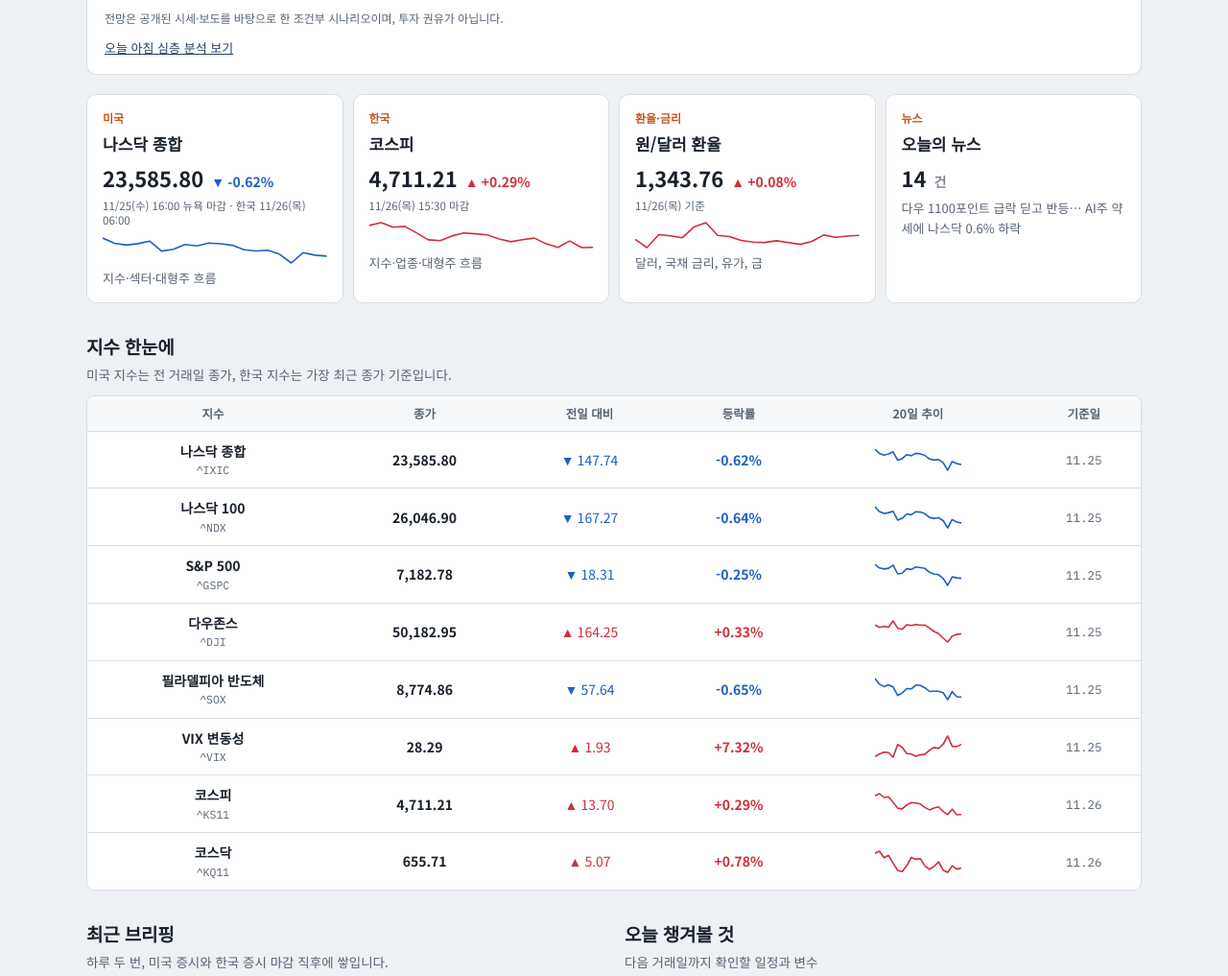
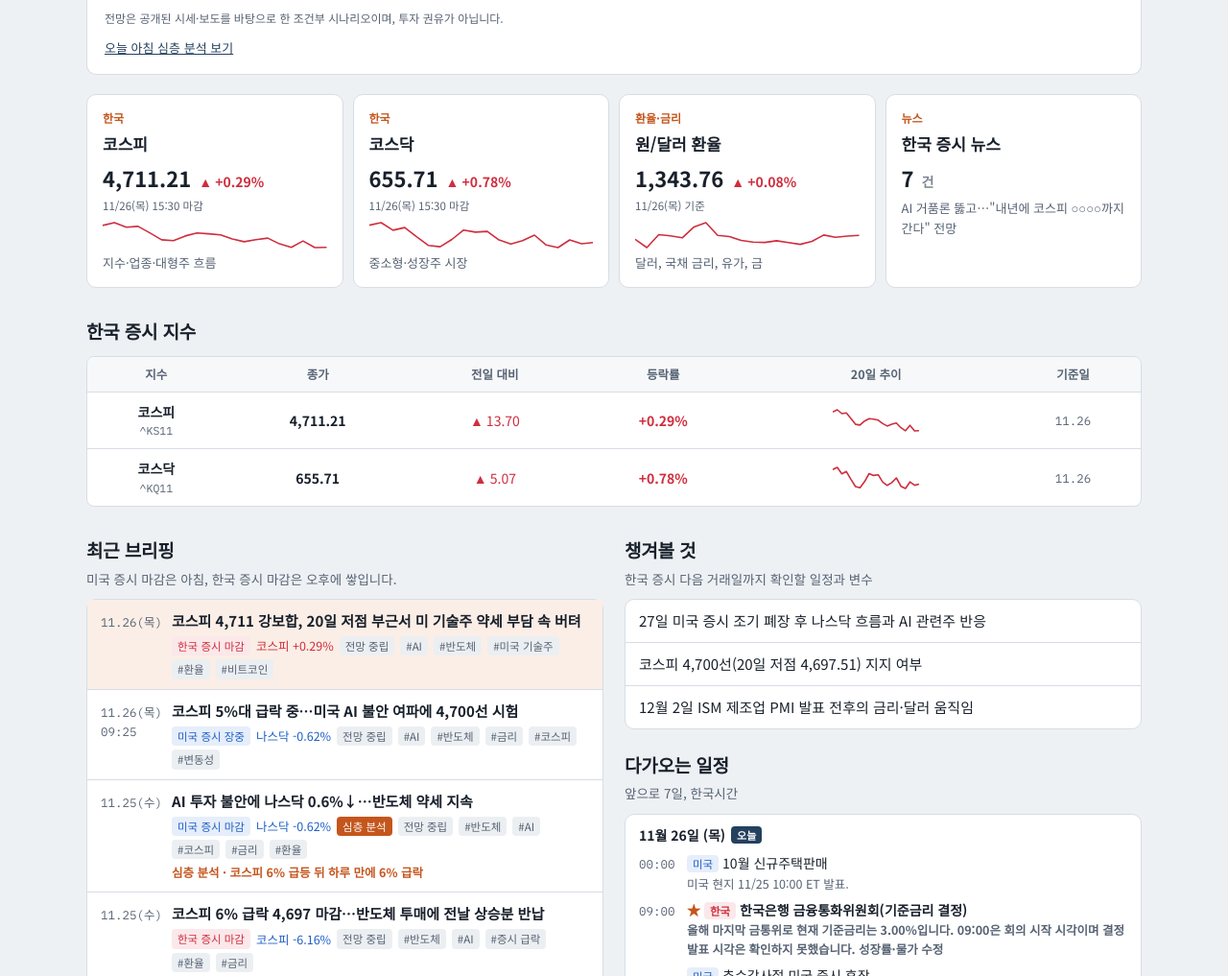
Before and after one commit to zzhof329/-market-briefing, a plain HTML site: page docs/index.html in a window 1280 px wide. Shown: the part 1060-2077 px from the top of the page at 96% size. Drawn offline with Linux system fonts and the light colour scheme; a web font is replaced by a local one.

Commit message:
Add files via upload

```diff
--- a/docs/index.html
+++ b/docs/index.html
@@ -391,7 +391,7 @@ function spark(values, d, w = 90, h = 26) {
   const pts = values.map((v, i) => `${(i / (values.length - 1) * w).toFixed(1)},${(h - 2 - (v - mn) / r * (h - 4)).toFixed(1)}`).join(" ");
   return `<svg viewBox="0 0 ${w} ${h}" preserveAspectRatio="none" aria-hidden="true"><polyline points="${pts}" fill="none" stroke="var(--${d})" stroke-width="1.6" stroke-linejoin="round" vector-effect="non-scaling-stroke"/></svg>`;
 }
-const pick = ids => ids.map(id => S.doc.indices.find(i => i.symbol === id)).filter(Boolean);
+const pick = (ids, d = S.doc) => ids.map(id => (d.indices || []).find(i => i.symbol === id)).filter(Boolean);
 const find = (list, sym) => (list || []).find(x => x.symbol === sym);
 
 function idxTable(list) {
@@ -485,12 +485,14 @@ function newsList(list, limit) {
 }
 
 function briefRow(e) {
-  const cur = e.key === S.key || (S.key === "latest" && e.key === `${S.doc?.date}-${S.doc?.session}`);
+  const cur = e.key === S.key || (S.key === "latest" && e.key === (S.doc?.key || `${S.doc?.date}-${S.doc?.session}`));
+  const f = focusOf(e), v = f === "kr" ? e.kr_pct : e.us_pct;
   return `<li><button class="row ${cur ? "cur" : ""}" type="button" data-open="${esc(e.key)}">
-    <span class="mono">${md(e.date)}${e.session === "intraday" && e.time ? `<br>${esc(e.time)}` : ""}</span>
+    <span class="mono" style="min-width:54px">${mdDow(mktDate(e))}${e.session === "intraday" && e.time ? `<br>${esc(e.time)}` : ""}</span>
     <span class="t"><b>${esc(e.headline)}</b>
-      <span class="meta">${e.analysis ? `<span class="tag ana-t">심층 분석</span>` : ""}${e.stance ? `<span class="tag st-${stCls(e.stance)}">전망 ${esc(e.stance)}</span>` : ""}<span class="tag ses">${sesName(e.session)}</span>
-        <span class="${dir(e.us_pct)}">나스닥 ${pct(e.us_pct)}</span><span class="${dir(e.kr_pct)}">코스피 ${pct(e.kr_pct)}</span>
+      <span class="meta"><span class="tag ${f}">${mktName(f)} ${e.session === "intraday" ? "장중" : "마감"}</span>
+        ${v != null ? `<span class="${dir(v)}">${f === "kr" ? "코스피" : "나스닥"} ${pct(v)}</span>` : ""}
+        ${e.analysis ? `<span class="tag ana-t">심층 분석</span>` : ""}${e.stance ? `<span class="tag st-${stCls(e.stance)}">전망 ${esc(e.stance)}</span>` : ""}
         ${(e.tags || []).map(t => `<span class="tag">#${esc(t)}</span>`).join("")}</span>
       ${e.analysis && e.analysis_title ? `<span class="meta" style="color:var(--accent);font-weight:600">심층 분석 · ${esc(e.analysis_title)}</span>` : ""}</span>
   </button></li>`;
@@ -498,16 +500,24 @@ function briefRow(e) {
 
 /* ── 장 마감 시점 ─────────────────────────────── */
 const WD = ["일", "월", "화", "수", "목", "금", "토"];
+// 브리핑이 다루는 시장: 아침=미국 증시, 오후=한국 증시, 장중=저장된 값
+const focusOf = x => x?.focus || (x?.session === "afternoon" ? "kr" : x?.session === "intraday" && x?.intraday?.kr ? "kr" : "us");
+function prevWeekday(ds) { const d = new Date(ds + "T00:00:00Z"); do d.setUTCDate(d.getUTCDate() - 1); while ([0, 6].includes(d.getUTCDay())); return d.toISOString().slice(0, 10); }
+// 장이 열린 날: 아침 미국 브리핑은 전 거래일 미국장
+const mktDate = e => e.market_date || (focusOf(e) === "us" && e.session === "morning" ? prevWeekday(e.date) : e.date);
+const mdDow = ds => `${ds.slice(5, 7)}.${ds.slice(8, 10)}(${WD[new Date(ds.slice(0, 10) + "T00:00:00Z").getUTCDay()]})`;
+const mktName = f => f === "kr" ? "한국 증시" : "미국 증시";
+const briefLabel = e => `${mdDow(mktDate(e))} ${mktName(focusOf(e))} ${e.session === "intraday" ? `장중 ${e.time || e.intraday?.at || ""}`.trim() : "마감"}`;
 function nthSunday(y, m, n) { const d = new Date(Date.UTC(y, m, 1)); d.setUTCDate(1 + (7 - d.getUTCDay()) % 7 + 7 * (n - 1)); return d; }
 function usDST(ds) {  // 미국 서머타임: 3월 둘째 일요일 ~ 11월 첫째 일요일
   const d = new Date(ds + "T12:00:00Z"), y = d.getUTCFullYear();
   return d >= nthSunday(y, 2, 2) && d < nthSunday(y, 10, 1);
 }
 const mdw = d => `${d.getUTCMonth() + 1}/${d.getUTCDate()}(${WD[d.getUTCDay()]})`;
-function closeInfo(market, ds) {
+function closeInfo(market, ds, doc = S.doc) {
   if (!ds) return null;
   const day = new Date(ds + "T00:00:00Z");
-  const live = S.doc?.intraday;
+  const live = doc?.intraday;
   if (live?.[market]) {  // 장중 브리핑: 아직 마감 전 가격
     const t = `${mdw(day)} ${live.at} 현재`;
     return {local: t, kst: t, short: `${mdw(day)} ${live.at} 장중`, live: true};
@@ -517,9 +527,9 @@ function closeInfo(market, ds) {
   const kst = new Date(Date.UTC(day.getUTCFullYear(), day.getUTCMonth(), day.getUTCDate(), 16 + (usDST(ds) ? 4 : 5) + 9));
   return {local: `${mdw(day)} 16:00 뉴욕`, kst: `${mdw(kst)} ${String(kst.getUTCHours()).padStart(2, "0")}:00 한국`, short: `${mdw(day)} 마감`, dst: usDST(ds)};
 }
-function closeLine(which) {
-  const d = S.doc, ix = s => (d.indices || []).find(i => i.symbol === s);
-  const us = closeInfo("us", ix("^IXIC")?.date || ix("^GSPC")?.date), kr = closeInfo("kr", ix("^KS11")?.date);
+function closeLine(which, d = S.doc) {
+  const ix = s => (d.indices || []).find(i => i.symbol === s);
+  const us = closeInfo("us", ix("^IXIC")?.date || ix("^GSPC")?.date, d), kr = closeInfo("kr", ix("^KS11")?.date, d);
   const parts = [];
   if (us && which !== "kr") parts.push(us.live ? `<span><b>미국</b> ${us.kst} 한국시간 (장중)</span>`
     : `<span><b>미국</b> ${us.local} <span class="mono">=</span> ${us.kst}${us.dst ? " (서머타임)" : ""}</span>`);
@@ -585,7 +595,7 @@ function viewDaily(d) {
   const refBtn = ref ? `<button class="more" type="button" data-open="${esc(ref)}" style="margin-top:12px">오늘 ${ref.endsWith("afternoon") ? "오후" : "아침"} 심층 분석 보기</button>` : "";
   if (own || (!d.drivers?.length && !d.outlook)) return refBtn ? `<div style="margin-top:14px">${refBtn}</div>` : "";
   return `<section class="ana daily" aria-label="오늘의 분석과 전망">
-    <div><span class="badge">오늘의 분석</span><span class="trig">${sesName(d.session)} 기준</span></div>
+    <div><span class="badge">오늘의 분석</span><span class="trig">${briefLabel(d)} 기준</span></div>
     ${d.drivers?.length ? `<h3 style="margin-top:12px">오늘 움직인 이유</h3><ul>${d.drivers.map(x => `<li>${esc(x)}</li>`).join("")}</ul>` : ""}
     ${viewOutlook(d.outlook)}
     ${refBtn}
@@ -593,58 +603,68 @@ function viewDaily(d) {
 }
 
 function viewHome() {
-  const d = S.doc, c = d.commentary || {};
-  const nas = find(d.indices, "^IXIC"), ksp = find(d.indices, "^KS11");
-  const fx = find(d.macro, "KRW=X"), tnx = find(d.macro, "^TNX");
+  const d = S.doc, c = d.commentary || {}, f = focusOf(d), us = f === "us";
+  const I = s2 => find(d.indices, s2), M = s2 => find(d.macro, s2);
+  const fx = M("KRW=X");
   const fact = (v, lbl, cls = "", when = "") => `<div class="fact"><b class="${cls}">${v}</b><span>${lbl}</span>${when ? `<small>${when}</small>` : ""}</div>`;
+  const pctFact = (it, lbl, mk) => it ? fact(pct(it.pct), lbl, dir(it.pct), closeInfo(mk, it.date)?.short) : "";
   const card = (tab, lbl, title, item, desc, when = "") => `<button class="card" type="button" data-tab="${tab}">
     <span class="lbl">${lbl}</span><h3>${title}</h3>
     ${item ? `<span class="big">${nf(item.price)} <small class="${dir(item.pct)}">${arrow(item.pct)} ${pct(item.pct)}</small></span>${when ? `<span class="cwhen">${when}</span>` : ""}${spark(item.spark, dir(item.pct), 200, 30)}` : ""}
     <p>${desc}</p></button>`;
+  const cw = (mk, it) => (x => x && (x.live ? x.short : mk === "us" ? `${x.local} 마감 · 한국 ${x.kst.replace(" 한국", "")}` : `${x.local} 마감`))(closeInfo(mk, it?.date));
+  const fxWhen = fx?.date ? `${mdw(new Date(fx.date + "T00:00:00Z"))} 기준` : "";
+  const news = (d.news || []).filter(n => n.market === f);
   const recent = S.index.slice(0, 8);
+  // 이 브리핑의 시장만 보여줌
+  const facts = us
+    ? [pctFact(I("^IXIC"), "나스닥", "us"), pctFact(I("^GSPC"), "S&P 500", "us"), pctFact(I("^NDX"), "나스닥 100", "us"),
+       M("^TNX") ? fact(nf(M("^TNX").price, 2) + "%", "미국채 10년", "", closeInfo("us", M("^TNX").date)?.short) : ""]
+    : [pctFact(I("^KS11"), "코스피", "kr"), pctFact(I("^KQ11"), "코스닥", "kr"),
+       fx ? fact(nf(fx.price, 1), "원/달러", "", fxWhen) : "",
+       M("JPYKRW=X") ? fact(nf(M("JPYKRW=X").price * 100, 1), "원/엔 (100엔)", "", fxWhen) : ""];
+  const cards = us
+    ? card("us", "미국", "나스닥 종합", I("^IXIC"), "지수·섹터·대형주 흐름", cw("us", I("^IXIC")))
+      + card("us", "미국", "S&P 500", I("^GSPC"), "미국 대형주 500개", cw("us", I("^GSPC")))
+    : card("kr", "한국", "코스피", I("^KS11"), "지수·업종·대형주 흐름", cw("kr", I("^KS11")))
+      + card("kr", "한국", "코스닥", I("^KQ11"), "중소형·성장주 시장", cw("kr", I("^KQ11")));
+  const lede = (c[f] || "").split(/(?<=다\.)\s/).slice(0, 2).join(" ");
   return `
   <section class="hero">
     <div>
-      <p class="when">${d.session === "intraday" ? `<span class="livebadge">LIVE</span>` : ""}<b>${sesName(d.session)} 브리핑</b><span class="mono">작성 ${esc(d.generated_at.replace("T", " ").slice(0, 16))} KST</span></p>
+      <p class="when">${d.session === "intraday" ? `<span class="livebadge">LIVE</span>` : ""}<b>${briefLabel(d)} 브리핑</b><span class="mono">작성 ${esc(d.generated_at.replace("T", " ").slice(0, 16))} KST</span></p>
       <h1>${esc(d.headline)}</h1>
-      ${closeLine()}
+      ${closeLine(f)}
       ${d.session === "intraday" ? `<p class="desc" style="margin:6px 0 0">직접 실행한 장중 브리핑이라 마감 전 가격입니다. 정해진 시간에 마감 브리핑이 따로 올라옵니다.</p>` : ""}
-      <p class="lede">${esc((c.us || "").split(/(?<=다\.)\s/)[0])} ${esc((c.kr || "").split(/(?<=다\.)\s/)[0])}</p>
+      ${lede ? `<p class="lede">${esc(lede)}</p>` : ""}
     </div>
-    <div class="facts">
-      ${nas ? fact(pct(nas.pct), "나스닥", dir(nas.pct), closeInfo("us", nas.date)?.short) : ""}
-      ${ksp ? fact(pct(ksp.pct), "코스피", dir(ksp.pct), closeInfo("kr", ksp.date)?.short) : ""}
-      ${fx ? fact(nf(fx.price, 1), "원/달러", "", fx.date ? `${mdw(new Date(fx.date + "T00:00:00Z"))} 기준` : "") : ""}
-      ${tnx ? fact(nf(tnx.price, 2) + "%", "미국채 10년", "", closeInfo("us", tnx.date)?.short) : ""}
-    </div>
+    <div class="facts">${facts.join("")}</div>
   </section>
   ${d.sample ? `<div class="notice">지금 보이는 숫자와 뉴스는 화면 확인용 예시 데이터입니다. 자동 실행이 시작되면 실제 시세로 바뀝니다.</div>` : ""}
   ${viewAnalysis(d.analysis && !d.analysis.reused ? d.analysis : null)}
   ${viewDaily(d)}
 
   <div class="cards">
-    ${card("us", "미국", "나스닥 종합", nas, "지수·섹터·대형주 흐름", (c => c && (c.live ? c.short : `${c.local} 마감 · 한국 ${c.kst.replace(" 한국", "")}`))(closeInfo("us", nas?.date)))}
-    ${card("kr", "한국", "코스피", ksp, "지수·업종·대형주 흐름", (c => c && (c.live ? c.short : `${c.local} 마감`))(closeInfo("kr", ksp?.date)))}
-    ${card("macro", "환율·금리", "원/달러 환율", fx, "달러, 국채 금리, 유가, 금", fx?.date ? `${mdw(new Date(fx.date + "T00:00:00Z"))} 기준` : "")}
-    <button class="card" type="button" data-tab="news"><span class="lbl">뉴스</span><h3>오늘의 뉴스</h3>
-      <span class="big">${(d.news || []).length}<small class="flat">건</small></span><p>${esc((d.news || []).find(n => n.note)?.title || "시장 관련 주요 기사")}</p></button>
+    ${cards}
+    ${card("macro", "환율·금리", "원/달러 환율", fx, "달러, 국채 금리, 유가, 금", fxWhen)}
+    <button class="card" type="button" data-tab="news"><span class="lbl">뉴스</span><h3>${mktName(f)} 뉴스</h3>
+      <span class="big">${news.length}<small class="flat">건</small></span><p>${esc(news.find(n => n.note)?.title || news[0]?.title || "시장 관련 주요 기사")}</p></button>
   </div>
 
   <section class="sec">
-    <h2>지수 한눈에</h2>
-    <p class="desc">미국 지수는 전 거래일 종가, 한국 지수는 가장 최근 종가 기준입니다.</p>
-    ${idxTable(d.indices)}
+    <h2>${mktName(f)} 지수</h2>
+    ${idxTable(pick(us ? US_IDX : KR_IDX))}
   </section>
 
   <section class="sec cols">
     <div>
       <h2>최근 브리핑</h2>
-      <p class="desc">하루 두 번, 미국 증시와 한국 증시 마감 직후에 쌓입니다.</p>
+      <p class="desc">미국 증시 마감은 아침, 한국 증시 마감은 오후에 쌓입니다.</p>
       ${recent.length ? `<ul class="list">${recent.map(briefRow).join("")}</ul><button class="more" type="button" data-tab="archive">전체 아카이브 보기</button>` : `<p class="empty">아직 보관된 브리핑이 없습니다.</p>`}
     </div>
     <div>
-      <h2>오늘 챙겨볼 것</h2>
-      <p class="desc">다음 거래일까지 확인할 일정과 변수</p>
+      <h2>챙겨볼 것</h2>
+      <p class="desc">${mktName(f)} 다음 거래일까지 확인할 일정과 변수</p>
       ${d.watch?.length ? `<ul class="watch">${d.watch.map(w => `<li>${esc(w)}</li>`).join("")}</ul>` : `<p class="empty">체크포인트 없음</p>`}
       ${upcomingEvents().length ? `<h2 style="margin-top:22px">다가오는 일정</h2><p class="desc">앞으로 7일, 한국시간</p>
         <div class="list evlist">${Object.entries(upcomingEvents().reduce((a, e) => ((a[e.date] = a[e.date] || []).push(e), a), {})).map(([ds, l]) => `<div class="day"><div class="dh ${ds === todayStr() ? "today" : ""}">${+ds.slice(5, 7)}월 ${+ds.slice(8)}일 (${dname(ds)})</div>${l.map(evRow).join("")}</div>`).join("")}</div>
@@ -664,13 +684,14 @@ function etfTable(list, mk) {
 }
 
 function viewMarket(mk) {
-  const d = S.doc, us = mk === "us";
+  const d = S.mk?.[mk] || S.doc, us = mk === "us";
   return `
   <div class="shead"><div><h2 class="sec" style="margin:0;font-family:var(--f-display);font-size:21px">${us ? "미국 시장" : "한국 시장"}</h2>
     <p class="desc" style="margin:4px 0 0;color:var(--sub)">${us ? "나스닥·S&P 500·다우·반도체 지수와 대형 기술주" : "코스피·코스닥과 시가총액 상위 종목"}</p></div></div>
-  ${closeLine(mk)}
+  ${closeLine(mk, d)}
+  ${d !== S.doc ? `<p class="desc" style="margin:6px 0 0">${briefLabel(d)} 브리핑 기준</p>` : ""}
   <div class="memo"><p>${esc(d.commentary?.[mk] || "코멘트 없음")}</p></div>
-  <section class="sec"><h2>지수</h2>${idxTable(pick(us ? US_IDX : KR_IDX))}</section>
+  <section class="sec"><h2>지수</h2>${idxTable(pick(us ? US_IDX : KR_IDX, d))}</section>
   <section class="sec cols">
     <div><h2>섹터 흐름</h2><p class="desc">${us ? "SPDR 섹터 ETF" : "KODEX 섹터 ETF"} 등락률 기준</p>${sectorBars(d.sectors?.[mk])}</div>
     <div><div class="shead" style="margin-top:0;align-items:center"><h2>시가총액 상위 10</h2>
@@ -742,14 +763,15 @@ function viewNews() {
 function archiveMatches() {
   const q = S.q.trim().toLowerCase();
   return S.index.filter(e =>
-    (S.month === "all" || e.date.startsWith(S.month)) &&
-    (S.ses === "all" || (S.ses === "analysis" ? e.analysis : e.session === S.ses)) &&
+    (S.month === "all" || mktDate(e).startsWith(S.month)) &&
+    (S.ses === "all" || (S.ses === "analysis" ? e.analysis : S.ses === "intraday" ? e.session === "intraday"
+      : e.session !== "intraday" && focusOf(e) === S.ses)) &&
     (!S.tag || (e.tags || []).includes(S.tag)) &&
     (!q || [e.headline, e.summary, ...(e.tags || []), ...(e.keywords || [])].join(" ").toLowerCase().includes(q)));
 }
 
 function viewArchive() {
-  const months = [...new Set(S.index.map(e => e.date.slice(0, 7)))];
+  const months = [...new Set(S.index.map(e => mktDate(e).slice(0, 7)))].sort().reverse();
   const tagCount = {};
   S.index.forEach(e => (e.tags || []).forEach(t => tagCount[t] = (tagCount[t] || 0) + 1));
   const tags = Object.entries(tagCount).sort((a, b) => b[1] - a[1]).slice(0, 16);
@@ -761,7 +783,7 @@ function viewArchive() {
   <div class="filters">
     <input id="archQ" type="search" placeholder="헤드라인·태그·종목명으로 찾기" value="${esc(S.q)}" aria-label="아카이브 검색">
     <div class="frow"><span class="flbl">기간</span>${chip("month", "all", S.month, "전체")}${months.map(m => chip("month", m, S.month, `${m.slice(0, 4)}년 ${+m.slice(5)}월`)).join("")}</div>
-    <div class="frow"><span class="flbl">구분</span>${chip("ses", "all", S.ses, "전체")}${chip("ses", "morning", S.ses, "미국 증시 마감")}${chip("ses", "afternoon", S.ses, "한국 증시 마감")}${chip("ses", "intraday", S.ses, "장중")}${chip("ses", "analysis", S.ses, "심층 분석만")}</div>
+    <div class="frow"><span class="flbl">구분</span>${chip("ses", "all", S.ses, "전체")}${chip("ses", "us", S.ses, "미국 증시")}${chip("ses", "kr", S.ses, "한국 증시")}${chip("ses", "intraday", S.ses, "장중")}${chip("ses", "analysis", S.ses, "심층 분석만")}</div>
     ${tags.length ? `<div class="frow"><span class="flbl">태그</span>${tags.map(([t, n]) => `<button class="chip ${S.tag === t ? "on" : ""}" type="button" data-tag="${esc(t)}">#${esc(t)} <span class="mono">${n}</span></button>`).join("")}</div>` : ""}
   </div>
   ${hits.length ? `<ul class="list">${hits.map(briefRow).join("")}</ul>` : `<p class="empty">조건에 맞는 브리핑이 없습니다. 검색어나 필터를 바꿔 보세요.</p>`}`;
@@ -975,7 +997,7 @@ function render() {
   document.title = `${S.doc.headline} | 나스닥·코스피 브리핑 아카이브`;
   const sync = $("#sync");
   sync.className = "sync" + (S.doc.sample ? " sample" : "");
-  sync.querySelector("span").textContent = S.doc.sample ? "예시 데이터" : `${md(S.doc.date)} ${sesName(S.doc.session)} 반영`;
+  sync.querySelector("span").textContent = S.doc.sample ? "예시 데이터" : `${briefLabel(S.doc)} 반영`;
   const aq = $("#archQ");
   if (aq) aq.addEventListener("input", e => { S.q = e.target.value; const pos = e.target.selectionStart; render(); const n = $("#archQ"); n.focus(); n.setSelectionRange(pos, pos); });
 }
@@ -988,9 +1010,19 @@ function setTab(t) {
   if (window.scrollY > tabsTop) window.scrollTo({top: Math.max(tabsTop, 0)});
 }
 
+async function loadMarketDocs() {
+  const cur = S.doc, f = focusOf(cur), other = f === "us" ? "kr" : "us";
+  S.mk = {[f]: cur};
+  const curT = (cur.generated_at || "").slice(0, 16);
+  const cand = S.index.find(e => focusOf(e) === other && e.session !== "intraday"
+    && `${e.date}T${e.time || (e.session === "morning" ? "07:10" : "15:50")}` <= curT);
+  if (cand) { try { S.mk[other] = await getDoc(cand.key); } catch {} }
+}
+
 async function openBrief(key) {
   try {
     S.doc = await getDoc(key);
+    await loadMarketDocs();
     S.key = key;
     $("#pick").value = key;
     setTab("home");
@@ -1001,7 +1033,7 @@ async function openBrief(key) {
 
 function fillPicker() {
   $("#pick").innerHTML = `<option value="latest">최신 브리핑</option>` +
-    S.index.map(e => `<option value="${esc(e.key)}">${md(e.date)} ${sesName(e.session)}${e.session === "intraday" && e.time ? " " + esc(e.time) : ""}</option>`).join("");
+    S.index.map(e => `<option value="${esc(e.key)}">${briefLabel(e)}</option>`).join("");
   $("#pick").value = S.key;
 }
 
@@ -1060,6 +1092,7 @@ setTopH(); window.addEventListener("resize", setTopH);
   renderTabs();
   try {
     [S.doc, S.index, S.cal, S.season] = await Promise.all([getDoc("latest"), getIndex(), getExtra("calendar"), getExtra("seasonality")]);
+    await loadMarketDocs();
     fillPicker();
     render();
   } catch {
```
